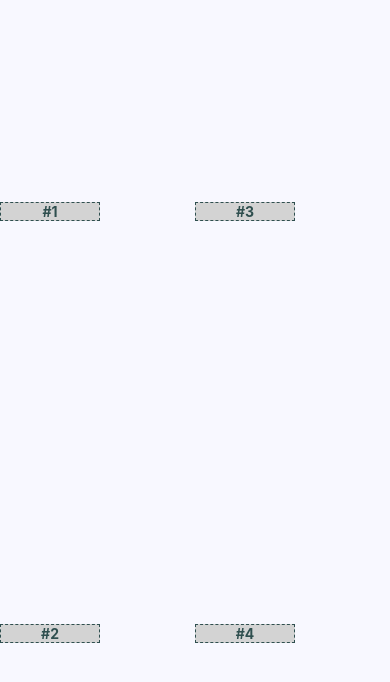
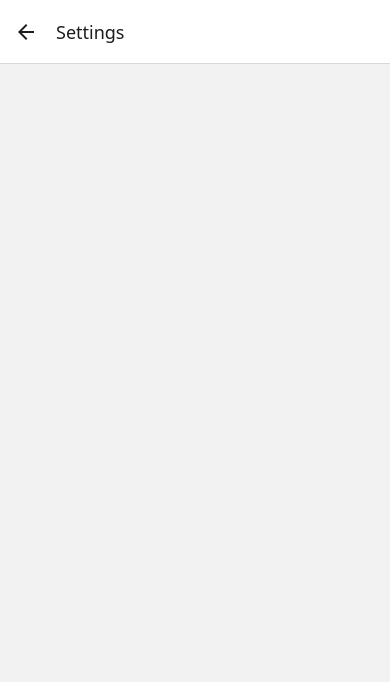
Before and after one commit to jaejoonoh/test_mobile_2026, a React Native app in the folder my-project/: screen /Settings in a window 390 px wide. Shown: the top 682 px of the page. Built offline with nearby package versions, Linux system fonts and the light colour scheme.

Commit message:
기본 구조 구현

```diff
--- a/my-project/App.tsx
+++ b/my-project/App.tsx
@@ -1,19 +1,20 @@
-import { StatusBar } from 'expo-status-bar';
-import { StyleSheet, Text, View } from 'react-native';
-import styles from './styles';
-import Box from './Box';
-import Row from './Row';
-import Column from './Column';
+import { NavigationContainer } from '@react-navigation/native';
+import { createNativeStackNavigator  } from '@react-navigation/native-stack';
+import { RootStackParamList } from './router';
+import Home from './Home';
+import Settings from './Settings';
 
 const boxes = new Array(10).fill(null).map((v, i)=> i+1);
 
+const Stack = createNativeStackNavigator <RootStackParamList>();
+
 export default function App() {
   return (
-    <View style={styles.container}>
-      <Row>
-        <Column><Box>#1</Box><Box>#2</Box></Column>
-        <Column><Box>#3</Box><Box>#4</Box></Column>
-      </Row>
-    </View>
+    <NavigationContainer>
+      <Stack.Navigator>
+        <Stack.Screen name="Home" component={Home} />
+        <Stack.Screen name="Settings" component={Settings} />
+      </Stack.Navigator>
+    </NavigationContainer>
   );
 }
--- /dev/null
+++ b/my-project/Home.tsx
@@ -0,0 +1,17 @@
+import { StatusBar } from 'expo-status-bar';
+import { StyleSheet, Text, View } from 'react-native';
+import styles from './styles';
+import Box from './Box';
+import Row from './Row';
+import Column from './Column';
+
+export default function Home() {
+  return (
+    <View style={styles.container}>
+      <Row>
+        <Column><Box>#1</Box><Box>#2</Box></Column>
+        <Column><Box>#3</Box><Box>#4</Box></Column>
+      </Row>
+    </View>
+  );
+}
--- /dev/null
+++ b/my-project/Settings.tsx
@@ -0,0 +1,6 @@
+export default function Settings() {
+  return (
+    <>
+    </>
+  );
+}
--- /dev/null
+++ b/my-project/router.ts
@@ -0,0 +1,4 @@
+export type RootStackParamList = {
+  Home: undefined;
+  Settings: undefined;
+};
```
